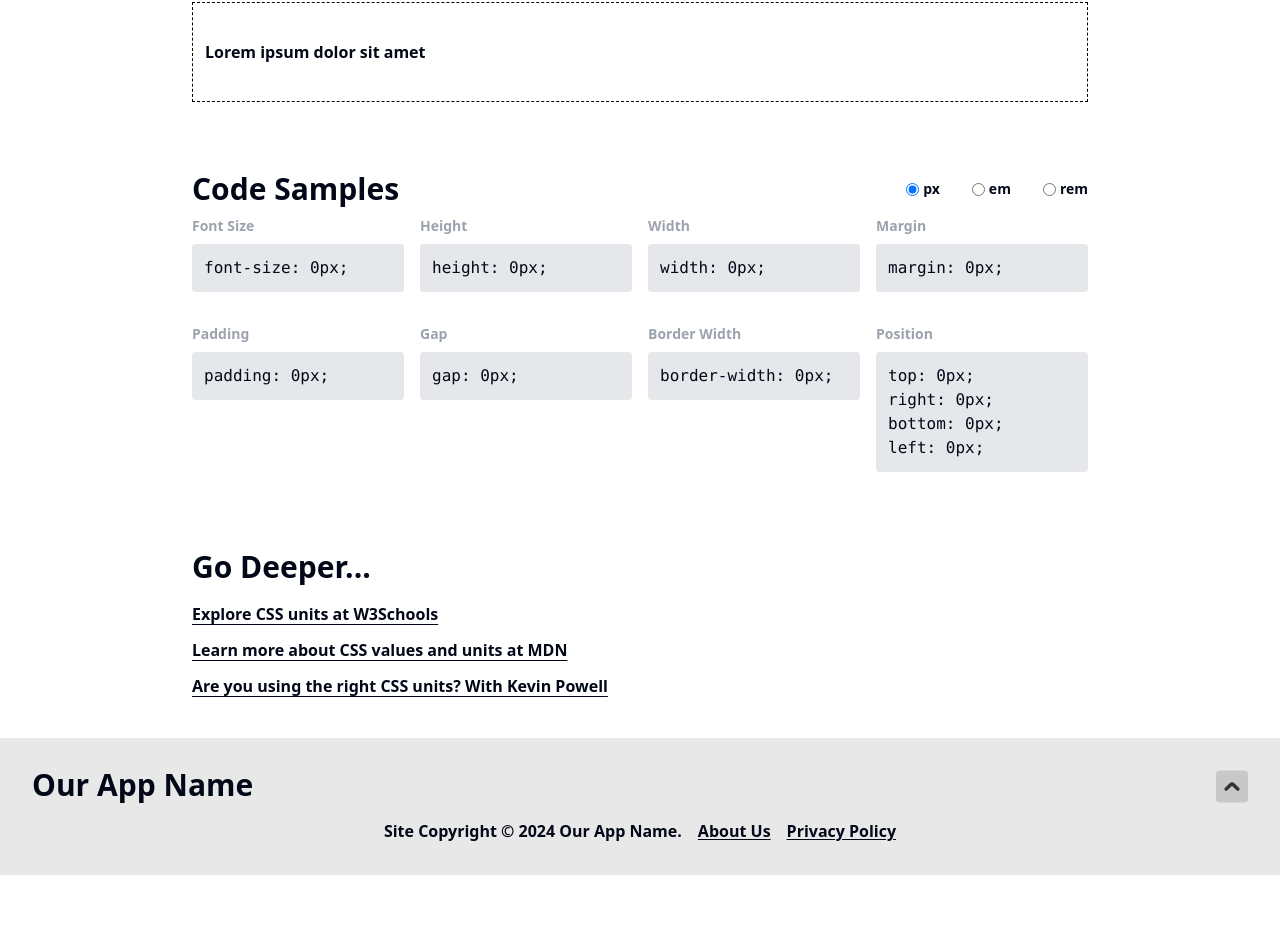
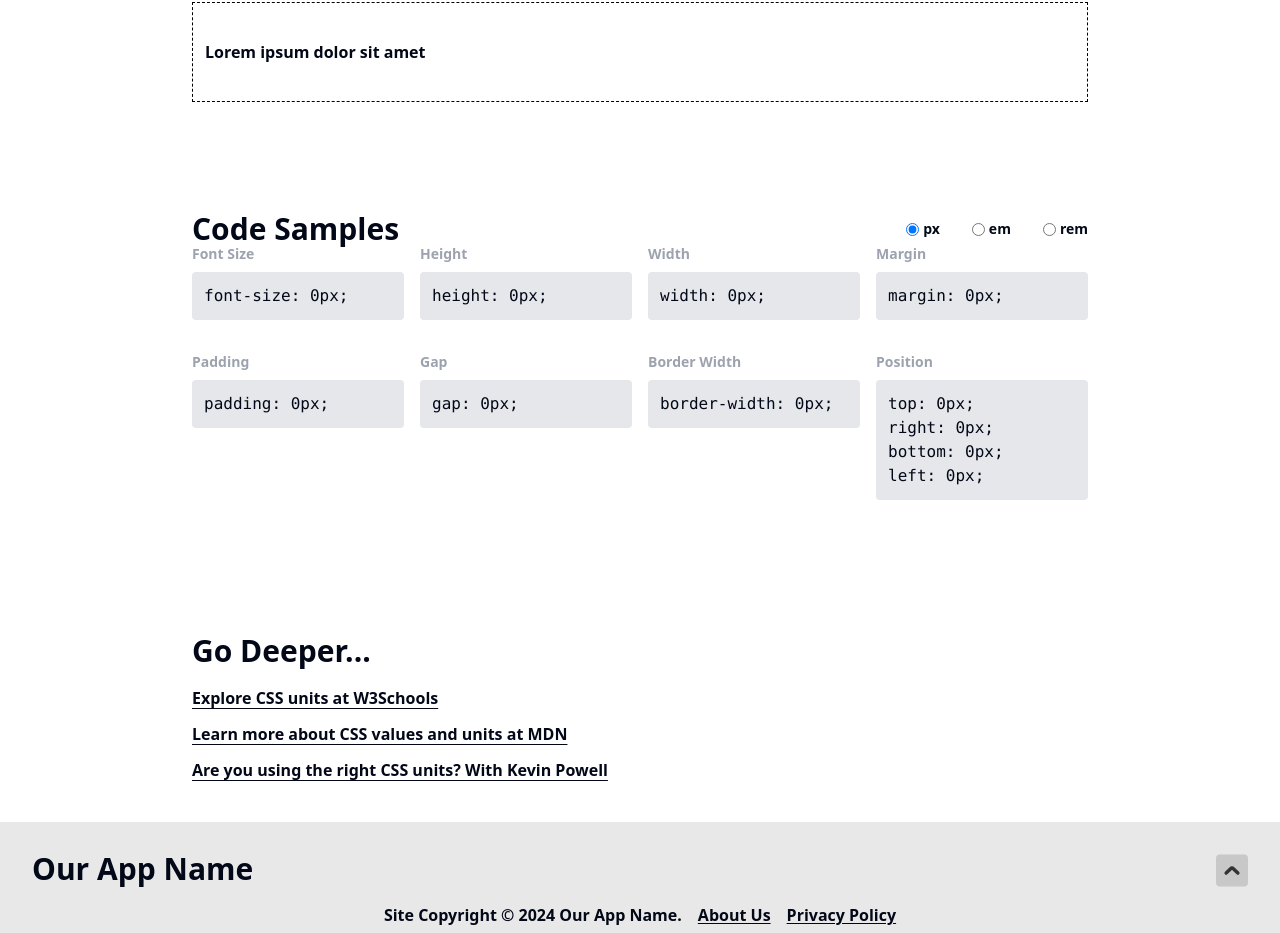
Before and after one commit to chingu-voyages/devex.tools, a React (Vite) app in the folder fetools-app/: page /unit-converter in a window 1280 px wide. Shown: the part 498-1431 px from the top of the page. Before the commit the page ends 1373 px from the top, so only its background shows below. Built offline with nearby package versions, Linux system fonts and the light colour scheme.

Commit message:
Updating tab switcher style and functionality, and toolheading style

```diff
--- a/fetools-app/src/components/TabSwitcher.jsx
+++ b/fetools-app/src/components/TabSwitcher.jsx
@@ -1,59 +1,53 @@
-import { useState } from "react";
+import { useEffect, useState } from "react"
 import {
     Accordion,
     AccordionContent,
     AccordionItem,
     AccordionTrigger,
-} from "@/components/ui/accordion";
+} from "@/components/ui/accordion"
 
-export default function TabSwitcher({ buttons, children, title }) {
-  const [selectedButton, setSelectedButton] = useState(buttons[0]);
-  const [displayedContent, setDisplayedContent] = useState(0);
 
-  const radioButtons = (array) =>
-    array.map((btn, idx) => (
-      <label
-        key={`radioBtn-${idx}`}
-        id={btn}
-        name="tab-switcher-buttons"
-        className="font-bold text-sm leading-none"
-      >
-        <input
-          type="radio"
-          value={btn}
-          checked={selectedButton === btn}
-          onChange={(evt) => (
-            handleOptionChange(evt), setDisplayedContent(idx)
-          )}
-          className="inline-block align-middle mr-1"
-        />
+export default function TabSwitcher({buttons=[], children, title}){
+
+    const [ selectedButton, setSelectedButton] = useState(buttons[0])
+    const [ displayedContent, setDisplayedContent] = useState(0)
+
+    const radioButtons = array => array.map((btn, idx)=>(
+            <label key={`radioBtn-${idx}`} id={btn} name="tab-switcher-buttons"
+            className="font-bold text-sm leading-none">
+                <input type="radio" value={btn}
+                checked={selectedButton===btn}
+                onChange={ evt => (
+                    handleOptionChange(evt),
+                    setDisplayedContent(idx))
+                } className="inline-block align-middle mr-1"/>
                 <p className="inline-block leading-none">{btn}</p>
             </label>
-    ));
+        )
+    )
 
-  return (
-    <div
-      id="tab-switcher"
-      className="flex flex-col flex-1
-          sm:p-8 lg:px-48 lg:pt-10"
-    >
-      <div id="tab-switcher-sm" className="max-[420px]:hidden">
+    return(
+        <div id="tab-switcher"
+        className="flex flex-col flex-1 p-6 mb-2
+        sm:p-12 lg:px-48 lg:py-20">
+            <div id="tab-switcher-sm" className={buttons.length===0?'':"max-[420px]:hidden"}>
                 <div className="flex flex-1 justify-between ">
-          <h2 className="font-bold text-3xl leading-none mb-3">{title}</h2>
-          <fieldset className="flex flex-wrap items-center gap-x-8 mb-3">
+                    <h2 className="font-bold text-3xl leading-none">{title}</h2>
+                    <fieldset className="flex flex-wrap items-center gap-x-8">
                         {radioButtons(buttons)}
                     </fieldset>
                 </div>
 
-        <div className="flex-1 flex-col">{children[displayedContent]}</div>
+                <div className="flex-1 flex-col">
+                    {children[displayedContent]||children}
+                </div>
             </div>
 
-      <div id="tab-switcher-mobile" className="min-[420px]:hidden">
+            <div id="tab-switcher-mobile" className={buttons.length===0?'hidden':"min-[420px]:hidden"}>
                 <Accordion type="single" collapsible>
                     <AccordionItem value="item-1">
-            <AccordionTrigger className="font-bold text-3xl leading-none">
-              Tab Switcher
-            </AccordionTrigger>
+                        <AccordionTrigger
+                        className="font-bold text-3xl leading-none">{title}</AccordionTrigger>
                         <AccordionContent>
                             <fieldset className="flex flex-wrap items-center gap-x-8">
                                 {radioButtons(buttons)}
@@ -62,12 +56,15 @@ export default function TabSwitcher({ buttons, children, title }) {
                     </AccordionItem>
                 </Accordion>
 
-        <div className="flex-1 flex-col mt-3">{children[displayedContent]}</div>
+                <div className="flex-1 flex-col mt-3">
+                    {children[displayedContent]||children}
                 </div>
             </div>
-  );
 
-  function handleOptionChange(evt) {
-    setSelectedButton(evt.target.value);
+        </div>
+    )
+
+    function handleOptionChange(evt){
+        setSelectedButton(evt.target.value)
     }
 }
--- a/fetools-app/src/components/ToolsLayout/ToolHeading.jsx
+++ b/fetools-app/src/components/ToolsLayout/ToolHeading.jsx
@@ -2,8 +2,9 @@ export default function ToolHeading({title="Dummy Title", tagline="Dummy Tagline
 
     return(
         <>
-            <div className="flex-1 max-sm:max-w-80">
-                <h2 className="block font-bold text-5xl">{title}</h2>
+            <div className="max-w-[26rem] flex-1
+            max-sm:w-full">
+                <h2 className="block font-bold text-5xl text-nowrap max-sm:text-4xl">{title}</h2>
                 <p className="block text-sm text-gray-400">{tagline}</p>
             </div>
         </>
```
Lines whose indentation alone changed are shown as unchanged.
